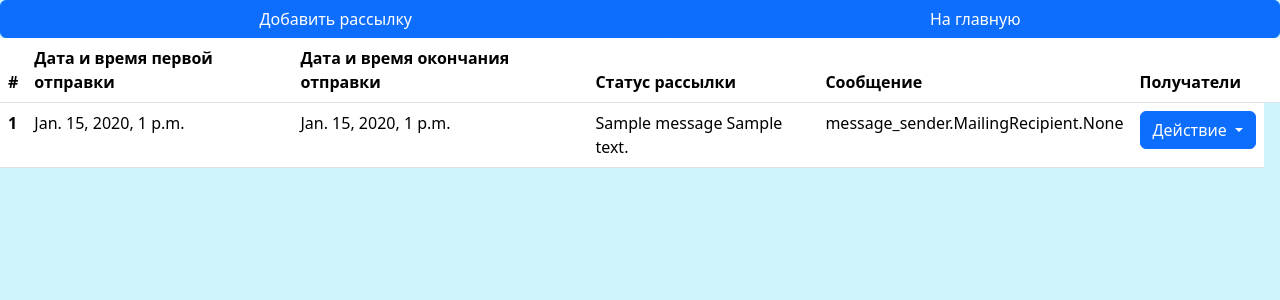
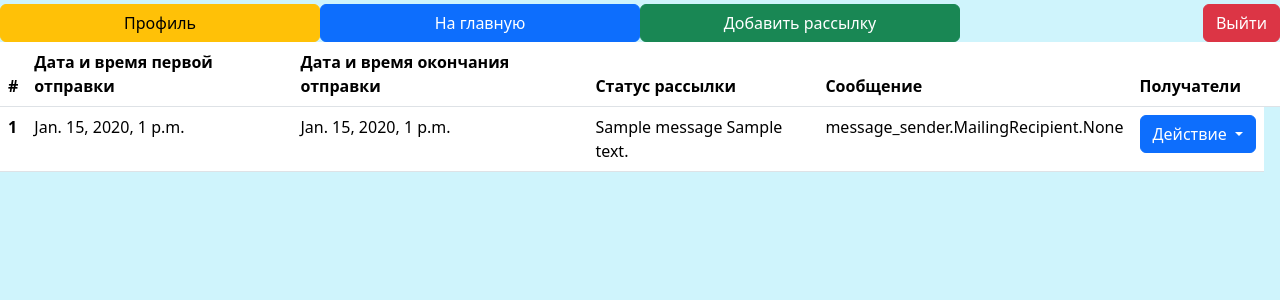
Before and after one commit to gabdrakhmanov-D/Mailing-list-management-service, a Django app: page /home/mailing_list/ in a window 1280 px wide. Shown: the top 300 px of the page. Run offline with Django 5.2, Linux system fonts and the light colour scheme; tables that the repository leaves empty hold one stand-in row (values such as "Sample post"); parts of the project's set-up code (start-up, migrations or seed data) failed here and were passed over; some libraries are stand-ins or nearby versions.

Commit message:
хедер унифицирован

```diff
--- a/message_sender/templates/message_sender/header.html
+++ b/message_sender/templates/message_sender/header.html
@@ -1,14 +1,29 @@
 <header>
     <div class="row justify-content-center">
         <div class="btn-group" role="group">
-            {% if recipients %}
-            <a href="{% url 'sender:add_recipient' %}" class="btn btn-primary">Добавить получателя</a>
-            {% elif messages %}
-            <a href="{% url 'sender:add_message' %}" class="btn btn-primary">Добавить сообщение</a>
-            {% else %}
-            <a href="{% url 'sender:add_mailing' %}" class="btn btn-primary">Добавить рассылку</a>
-            {% endif %}
-            <a href="{% url 'sender:home' %}" class="btn btn-primary">На главную</a>
+            <div class="col-3 pt-1 d-grid">
+                <a class="btn btn-warning" href="{% url 'users:profile' user.pk%}">Профиль</a>
+            </div>
+            <div class="col-3 pt-1 d-grid text-center">
+                <a href="{% url 'users:home' %}" class="btn btn-primary">На главную</a>
+            </div>
+            <div class="col-3 d-grid pt-1">
+                {% if recipients %}
+                <a href="{% url 'sender:add_recipient' %}" class="btn btn-success">Добавить получателя</a>
+                {% elif messages %}
+                <a href="{% url 'sender:add_message' %}" class="btn btn-primary">Добавить сообщение</a>
+                {% else %}
+                <a href="{% url 'sender:add_mailing' %}" class="btn btn-success">Добавить рассылку</a>
+                {% endif %}
+            </div>
+
+<div class="col-3 d-grid pt-1 d-flex justify-content-end align-items-center">
+            <form method="post" action="{% url 'users:logout'%}">
+                {% csrf_token %}
+                    <button type="submit" class="btn btn-danger">Выйти</button>
+
+            </form></div>
+
         </div>
     </div>
 </header>
```
Also changed, not shown: users/templates/users/header.html (+10 -7 lines).
